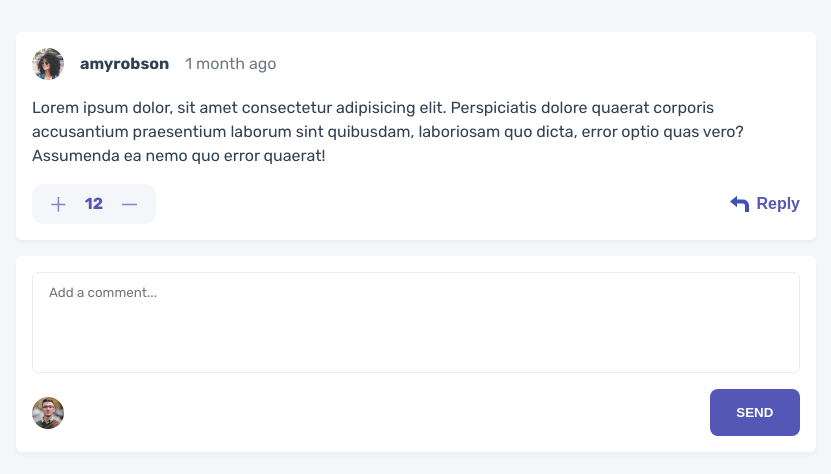
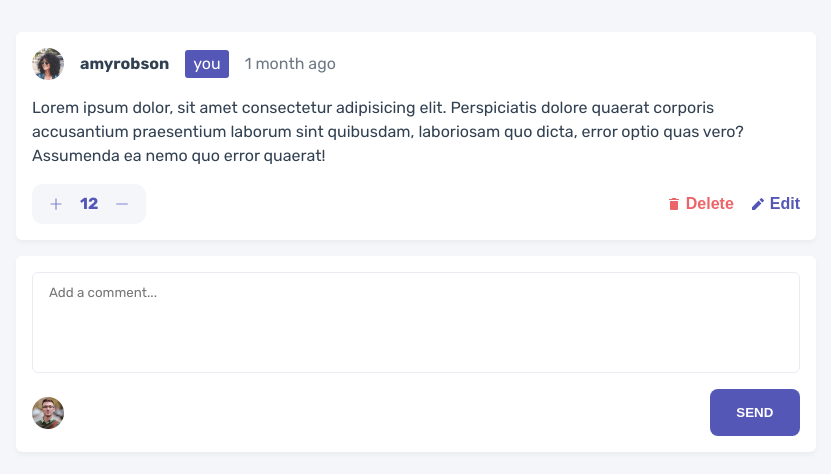
Before and after one commit to ronaldolipata/interactive-comments-section, a React (Vite) app in the folder frontend/: page / in a window 1280 px wide. Shown: the top 474 px of the page, without its empty margins (224-1055 px from the left). Built offline with nearby package versions, Linux system fonts and the light colour scheme.

Commit message:
WIP: comment implementation

```diff
--- a/frontend/src/components/Comment/index.tsx
+++ b/frontend/src/components/Comment/index.tsx
@@ -1,7 +1,8 @@
 import { useDispatch } from 'react-redux';
 import { bindActionCreators } from '@reduxjs/toolkit';
 import { actionCreators } from '../../state';
-import { FcUpLeft } from 'react-icons/fc';
+import { IoMdTrash } from 'react-icons/io';
+import { RiPencilFill } from 'react-icons/ri';
 import { AiOutlinePlus, AiOutlineMinus } from 'react-icons/ai';
 import avatar1 from '../../assets/images/avatars/image-amyrobson.png';
 
@@ -13,15 +14,21 @@ function Comment() {
   const { showDeleteModal } = bindActionCreators(actionCreators, dispatch);
 
   // Pass true value to show the modal
-  function onClickHandler() {
+  function onClickDeleteHandler() {
     showDeleteModal(true);
   }
+
+  // Pass true value to show the modal
+  function onClickEditHandler() {}
 
   return (
     <div className='comment-container'>
       <div className='comment-info'>
-        <img className='avatar' src={avatar1} alt='avatar' />
-        <span className='username'>amyrobson</span>
+        <div className='user-info'>
+          <img className='avatar' src={avatar1} alt='avatar' />
+          <span className='username'>amyrobson</span>
+          <span className='own-comment-indication'>you</span>
+        </div>
         <span className='comment-date'>1 month ago</span>
       </div>
       <p className='comment-text'>
@@ -40,10 +47,26 @@ function Comment() {
             <AiOutlineMinus />
           </button>
         </div>
-        <button onClick={onClickHandler} className='reply-button'>
-          <FcUpLeft className='left-arrow' />
+        <div className='reply-delete-edit-button-container'>
+          {/* <button onClick={onClickHandler} className='button-reset reply-button'>
+          <FcUpLeft className='left-arrow-icon' />
           Reply
-        </button>
+        </button> */}
+          <button
+            onClick={onClickDeleteHandler}
+            className='button-reset button-center delete-button'
+          >
+            <IoMdTrash className='delete-icon' />
+            Delete
+          </button>
+          <button
+            onClick={onClickEditHandler}
+            className='button-reset button-center edit-button'
+          >
+            <RiPencilFill className='edit-icon' />
+            Edit
+          </button>
+        </div>
       </div>
     </div>
   );
--- a/frontend/src/components/DeleteModal/index.tsx
+++ b/frontend/src/components/DeleteModal/index.tsx
@@ -23,10 +23,13 @@ function DeleteModal() {
           comment and can't be undone.
         </p>
         <div className='buttons-container'>
-          <button onClick={onClickHandler} className='button cancel-button'>
+          <button
+            onClick={onClickHandler}
+            className='button modal-cancel-button'
+          >
             NO, CANCEL
           </button>
-          <button className='button delete-button'>YES, DELETE</button>
+          <button className='button modal-delete-button'>YES, DELETE</button>
         </div>
       </div>
     </div>
--- /dev/null
+++ b/frontend/src/state/reducers/commentReducer.ts
@@ -0,0 +1,17 @@
+import { Action } from '../actions/index';
+import { ActionType } from '../action-types/index';
+
+const initialState = false;
+
+function reducer(state: boolean = initialState, action: Action) {
+  switch (action.type) {
+    case ActionType.SHOW:
+      return action.payload;
+    case ActionType.HIDE:
+      return action.payload;
+    default:
+      return state;
+  }
+}
+
+export default reducer;
--- a/frontend/src/state/reducers/index.ts
+++ b/frontend/src/state/reducers/index.ts
@@ -1,10 +1,12 @@
 import { combineReducers } from 'redux';
+import commentReducer from './commentReducer';
 import deleteModalReducer from './deleteModalReducer';
 
 const reducers = combineReducers({
+  comment: commentReducer,
   deleteModal: deleteModalReducer,
 });
 
 export default reducers;
 
-export type State = ReturnType<typeof reducers>
+export type State = ReturnType<typeof reducers>;
--- a/frontend/src/styles/_base.scss
+++ b/frontend/src/styles/_base.scss
@@ -12,8 +12,12 @@ $white: hsl(0, 0%, 100%);
 $fontFamily: 'Rubik', sans-serif;
 $boxShadow: rgba(0, 0, 0, 0.04) 0px 3px 5px;
 
+@mixin base-button() {
+  color: $white;
+  cursor: pointer;
+}
+
 @mixin button() {
-  color: $white;
   padding: 1rem 2em;
   border-radius: 0.5rem;
   font-weight: 700;
--- a/frontend/src/styles/_components.scss
+++ b/frontend/src/styles/_components.scss
@@ -1,6 +1,6 @@
 @import './_base.scss';
 
 .button {
+  @include base-button;
   @include button;
-  cursor: pointer;
 }
--- a/frontend/src/styles/_globals.scss
+++ b/frontend/src/styles/_globals.scss
@@ -11,11 +11,7 @@ body {
   background-color: $veryLightGray;
   color: $darkBlue;
   font-family: $fontFamily;
-  line-height: 1.5rem;
-}
-
-.container-bg-dark {
-  background-color: $darkBlue;
+  line-height: 1.5;
 }
 
 .avatar {
--- a/frontend/src/styles/components/_comment.scss
+++ b/frontend/src/styles/components/_comment.scss
@@ -10,8 +10,21 @@
   gap: 1rem;
 }
 
+.user-info {
+  display: flex;
+  align-items: center;
+  gap: 1rem;
+}
+
 .username {
   font-weight: 700;
+}
+
+.own-comment-indication {
+  background-color: $moderateBlue;
+  color: $white;
+  padding: 0.1rem 0.5rem;
+  border-radius: 3px;
 }
 
 .comment-date {
@@ -49,11 +62,16 @@
   opacity: 0.7;
 }
 
-.left-arrow {
+.reply-delete-edit-button-container {
+  display: flex;
+  gap: 1rem;
+}
+
+.left-arrow-icon {
   font-size: 1.5rem;
 }
 
-.reply-button {
+.button-reset {
   border: none;
   background-color: transparent;
   font-size: 1rem;
@@ -63,6 +81,20 @@
   gap: 0.25rem;
 }
 
+.button-center {
+  @include base-button;
+  display: flex;
+  align-items: center;
+}
+
+.delete-button {
+  color: $softRed;
+}
+
+.edit-button {
+  color: $moderateBlue;
+}
+
 .upvote,
 .downvote,
 .reply-button {
--- a/frontend/src/styles/components/_deleteConfirmationModal.scss
+++ b/frontend/src/styles/components/_deleteConfirmationModal.scss
@@ -35,14 +35,14 @@
 }
 
 .button {
+  @include base-button();
   @include button();
-  color: $white;
 }
 
-.cancel-button {
-  background-color: $darkBlue;
+.modal-cancel-button {
+  background-color: $grayishBlue;
 }
 
-.delete-button {
+.modal-delete-button {
   background-color: $softRed;
 }
--- a/frontend/src/styles/main.css
+++ b/frontend/src/styles/main.css
@@ -14,11 +14,7 @@ body {
   background-color: hsl(228deg, 33%, 97%);
   color: hsl(212deg, 24%, 26%);
   font-family: "Rubik", sans-serif;
-  line-height: 1.5rem;
-}
-
-.container-bg-dark {
-  background-color: hsl(212deg, 24%, 26%);
+  line-height: 1.5;
 }
 
 .avatar {
@@ -52,11 +48,11 @@ body {
 
 .button {
   color: hsl(0deg, 0%, 100%);
+  cursor: pointer;
   padding: 1rem 2em;
   border-radius: 0.5rem;
   font-weight: 700;
   border: none;
-  cursor: pointer;
 }
 
 .comment-container {
@@ -72,8 +68,21 @@ body {
   gap: 1rem;
 }
 
+.user-info {
+  display: flex;
+  align-items: center;
+  gap: 1rem;
+}
+
 .username {
   font-weight: 700;
+}
+
+.own-comment-indication {
+  background-color: hsl(238deg, 40%, 52%);
+  color: hsl(0deg, 0%, 100%);
+  padding: 0.1rem 0.5rem;
+  border-radius: 3px;
 }
 
 .comment-date {
@@ -111,11 +120,16 @@ body {
   opacity: 0.7;
 }
 
-.left-arrow {
+.reply-delete-edit-button-container {
+  display: flex;
+  gap: 1rem;
+}
+
+.left-arrow-icon {
   font-size: 1.5rem;
 }
 
-.reply-button {
+.button-reset {
   border: none;
   background-color: transparent;
   font-size: 1rem;
@@ -123,6 +137,21 @@ body {
   display: flex;
   align-items: center;
   gap: 0.25rem;
+}
+
+.button-center {
+  color: hsl(0deg, 0%, 100%);
+  cursor: pointer;
+  display: flex;
+  align-items: center;
+}
+
+.delete-button {
+  color: hsl(358deg, 79%, 66%);
+}
+
+.edit-button {
+  color: hsl(238deg, 40%, 52%);
 }
 
 .upvote,
@@ -194,17 +223,17 @@ body {
 
 .button {
   color: hsl(0deg, 0%, 100%);
+  cursor: pointer;
   padding: 1rem 2em;
   border-radius: 0.5rem;
   font-weight: 700;
   border: none;
-  color: hsl(0deg, 0%, 100%);
 }
 
-.cancel-button {
-  background-color: hsl(212deg, 24%, 26%);
+.modal-cancel-button {
+  background-color: hsl(211deg, 10%, 45%);
 }
 
-.delete-button {
+.modal-delete-button {
   background-color: hsl(358deg, 79%, 66%);
 }/*# sourceMappingURL=main.css.map */
```
Also changed, not shown: 1 other file (tests, documents, lock files or other folders).
